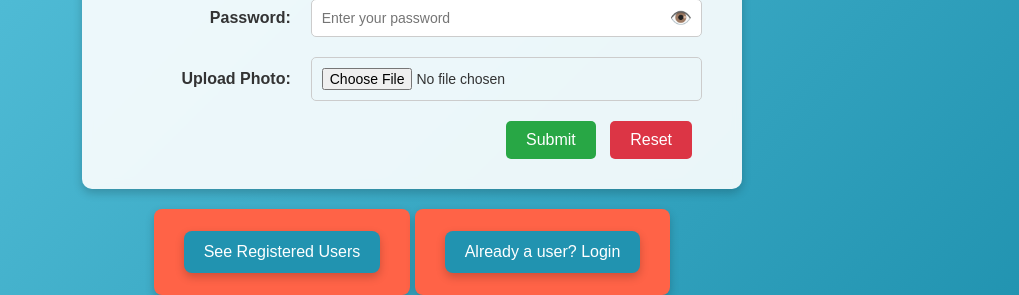
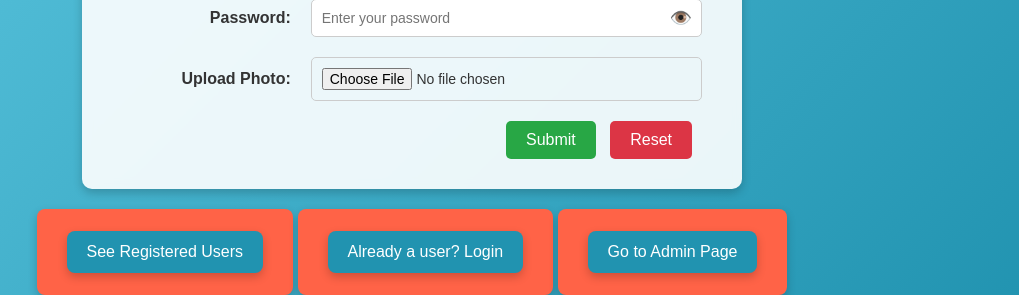
Before and after one commit to vansh070605/REGESTRATION-FORM, a Flask app: page / in a window 1280 px wide. Shown: the part 669-964 px from the top of the page, without its empty margins (228-1247 px from the left). Run offline with Flask 3, Linux system fonts and the light colour scheme.

Commit message:
index.html

```diff
--- a/templates/index.html
+++ b/templates/index.html
@@ -80,12 +80,6 @@
         </table>
     </form>
 
-    <!-- Conditional link for Admin to see family members -->
-    {% if session['user_id'] and session['is_admin'] %}
-    <a href="{{ url_for('admin_page') }}" class="btn btn-primary">Go to Admin</a>
-
-    {% endif %}
-
     <!-- Buttons to see registered users and login -->
     <div>
         <a href="{{ url_for('display') }}">
@@ -93,6 +87,9 @@
         </a>
         <a href="{{ url_for('login') }}">
             <button class="index-buttons">Already a user? Login</button>
+        </a>
+        <a href="{{ url_for('admin_page') }}">
+            <button class="index-buttons">Go to Admin Page</button>
         </a>
     </div>
 
```
